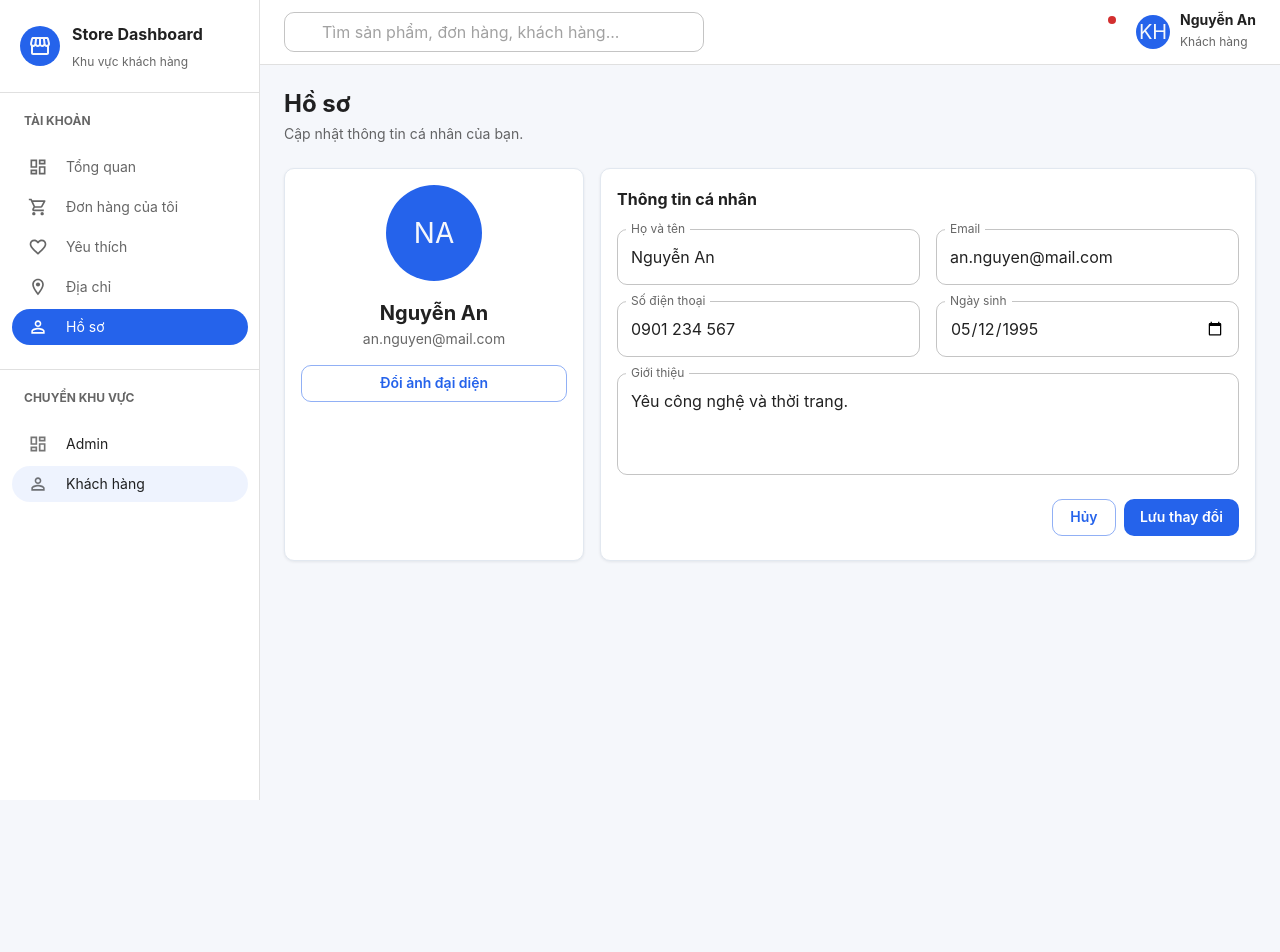
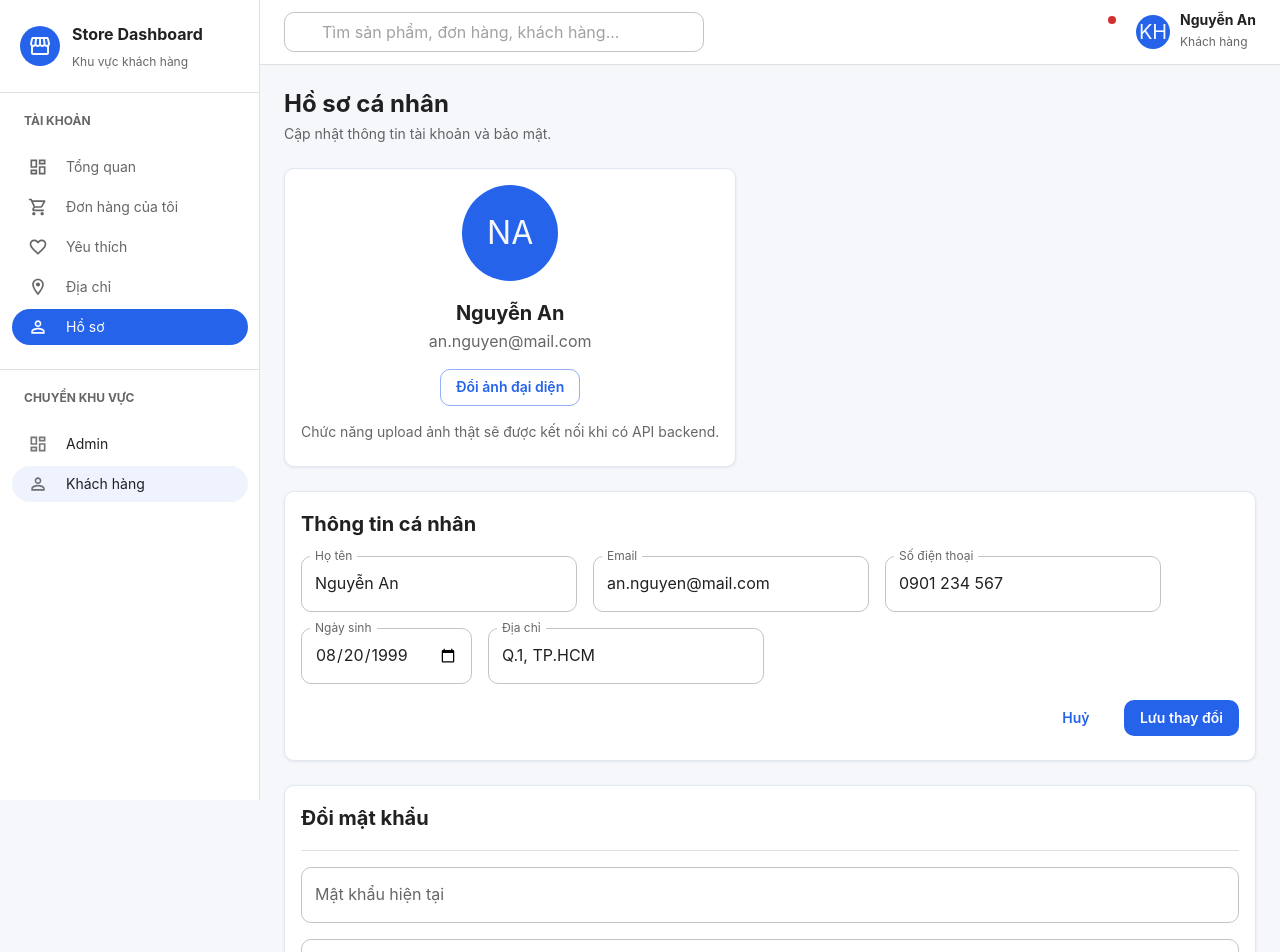
Before and after one commit to ntgitis/Dashboard_fe, a React (Vite) app: page /user/profile in a window 1280 px wide. Shown: the top 952 px of the page. Before the commit the page ends 800 px from the top, so only its background shows below. Built offline with nearby package versions, Linux system fonts and the light colour scheme; some icons are missing.

Commit message:
Complete user function

```diff
--- a/src/features/user/profile/UserProfilePage.jsx
+++ b/src/features/user/profile/UserProfilePage.jsx
@@ -1,59 +1,323 @@
+import { useMemo, useState } from "react";
 import {
   Avatar,
   Box,
   Button,
   Card,
   CardContent,
+  Divider,
+  Grid,
   Stack,
   TextField,
   Typography,
 } from "@mui/material";
+import { useSnackbar } from "notistack";
 import { PageHeader } from "@/components/common/PageHeader";
 
+const initialProfile = {
+  name: "Nguyễn An",
+  email: "an.nguyen@mail.com",
+  phone: "0901 234 567",
+  birthday: "1999-08-20",
+  address: "Q.1, TP.HCM",
+};
+
+const initialPasswordForm = {
+  currentPassword: "",
+  newPassword: "",
+  confirmPassword: "",
+};
+
+function getInitials(name) {
+  return name
+    .split(" ")
+    .filter(Boolean)
+    .slice(-2)
+    .map((word) => word[0])
+    .join("")
+    .toUpperCase();
+}
+
 export default function UserProfilePage() {
+  const { enqueueSnackbar } = useSnackbar();
+
+  const [profile, setProfile] = useState(initialProfile);
+  const [form, setForm] = useState(initialProfile);
+  const [passwordForm, setPasswordForm] = useState(initialPasswordForm);
+  const [profileErrors, setProfileErrors] = useState({});
+  const [passwordErrors, setPasswordErrors] = useState({});
+
+  const initials = useMemo(() => getInitials(profile.name), [profile.name]);
+
+  const handleProfileChange = (field) => (event) => {
+    setForm((prev) => ({
+      ...prev,
+      [field]: event.target.value,
+    }));
+
+    setProfileErrors((prev) => ({
+      ...prev,
+      [field]: "",
+    }));
+  };
+
+  const handlePasswordChange = (field) => (event) => {
+    setPasswordForm((prev) => ({
+      ...prev,
+      [field]: event.target.value,
+    }));
+
+    setPasswordErrors((prev) => ({
+      ...prev,
+      [field]: "",
+    }));
+  };
+
+  const validateProfile = () => {
+    const nextErrors = {};
+
+    if (!form.name.trim()) {
+      nextErrors.name = "Họ tên không được để trống";
+    }
+
+    if (!form.email.trim()) {
+      nextErrors.email = "Email không được để trống";
+    }
+
+    if (!form.phone.trim()) {
+      nextErrors.phone = "Số điện thoại không được để trống";
+    }
+
+    setProfileErrors(nextErrors);
+
+    return Object.keys(nextErrors).length === 0;
+  };
+
+  const validatePassword = () => {
+    const nextErrors = {};
+
+    if (!passwordForm.currentPassword.trim()) {
+      nextErrors.currentPassword = "Vui lòng nhập mật khẩu hiện tại";
+    }
+
+    if (!passwordForm.newPassword.trim()) {
+      nextErrors.newPassword = "Vui lòng nhập mật khẩu mới";
+    } else if (passwordForm.newPassword.length < 6) {
+      nextErrors.newPassword = "Mật khẩu mới tối thiểu 6 ký tự";
+    }
+
+    if (!passwordForm.confirmPassword.trim()) {
+      nextErrors.confirmPassword = "Vui lòng xác nhận mật khẩu mới";
+    } else if (passwordForm.confirmPassword !== passwordForm.newPassword) {
+      nextErrors.confirmPassword = "Mật khẩu xác nhận không khớp";
+    }
+
+    setPasswordErrors(nextErrors);
+
+    return Object.keys(nextErrors).length === 0;
+  };
+
+  const handleSaveProfile = () => {
+    if (!validateProfile()) return;
+
+    const normalizedProfile = {
+      name: form.name.trim(),
+      email: form.email.trim(),
+      phone: form.phone.trim(),
+      birthday: form.birthday,
+      address: form.address.trim(),
+    };
+
+    setProfile(normalizedProfile);
+    setForm(normalizedProfile);
+
+    enqueueSnackbar("Đã cập nhật hồ sơ thành công", {
+      variant: "success",
+    });
+  };
+
+  const handleResetProfile = () => {
+    setForm(profile);
+    setProfileErrors({});
+  };
+
+  const handleChangePassword = () => {
+    if (!validatePassword()) return;
+
+    setPasswordForm(initialPasswordForm);
+
+    enqueueSnackbar("Đã đổi mật khẩu thành công", {
+      variant: "success",
+    });
+  };
+
   return (
     <>
-      <PageHeader title="Hồ sơ" description="Cập nhật thông tin cá nhân của bạn." />
+      <PageHeader
+        title="Hồ sơ cá nhân"
+        description="Cập nhật thông tin tài khoản và bảo mật."
+      />
 
-      <Box sx={{ display: "grid", gridTemplateColumns: { xs: "1fr", lg: "300px 1fr" }, gap: 2 }}>
+      <Grid container spacing={3}>
+        <Grid item xs={12} md={4}>
           <Card>
-          <CardContent sx={{ textAlign: "center" }}>
-            <Avatar sx={{ width: 96, height: 96, mx: "auto", bgcolor: "primary.main", fontSize: 28 }}>
-              NA
+            <CardContent>
+              <Stack spacing={2} alignItems="center" textAlign="center">
+                <Avatar
+                  sx={{
+                    width: 96,
+                    height: 96,
+                    fontSize: 32,
+                    bgcolor: "primary.main",
+                  }}
+                >
+                  {initials}
                 </Avatar>
-            <Typography variant="h6" sx={{ mt: 2 }}>
-              Nguyễn An
+
+                <Box>
+                  <Typography variant="h6" fontWeight={700}>
+                    {profile.name}
                   </Typography>
-            <Typography variant="body2" color="text.secondary">
-              an.nguyen@mail.com
+                  <Typography color="text.secondary">
+                    {profile.email}
                   </Typography>
-            <Button variant="outlined" fullWidth sx={{ mt: 2 }}>
-              Đổi ảnh đại diện
+                </Box>
+
+                <Button variant="outlined">Đổi ảnh đại diện</Button>
+
+                <Typography color="text.secondary" variant="body2">
+                  Chức năng upload ảnh thật sẽ được kết nối khi có API backend.
+                </Typography>
+              </Stack>
+            </CardContent>
+          </Card>
+        </Grid>
+
+        <Grid item xs={12} md={8}>
+          <Stack spacing={3}>
+            <Card>
+              <CardContent>
+                <Stack spacing={2}>
+                  <Typography variant="h6" fontWeight={700}>
+                    Thông tin cá nhân
+                  </Typography>
+
+                  <Grid container spacing={2}>
+                    <Grid item xs={12} md={6}>
+                      <TextField
+                        label="Họ tên"
+                        value={form.name}
+                        onChange={handleProfileChange("name")}
+                        error={Boolean(profileErrors.name)}
+                        helperText={profileErrors.name}
+                        fullWidth
+                      />
+                    </Grid>
+
+                    <Grid item xs={12} md={6}>
+                      <TextField
+                        label="Email"
+                        value={form.email}
+                        onChange={handleProfileChange("email")}
+                        error={Boolean(profileErrors.email)}
+                        helperText={profileErrors.email}
+                        fullWidth
+                      />
+                    </Grid>
+
+                    <Grid item xs={12} md={6}>
+                      <TextField
+                        label="Số điện thoại"
+                        value={form.phone}
+                        onChange={handleProfileChange("phone")}
+                        error={Boolean(profileErrors.phone)}
+                        helperText={profileErrors.phone}
+                        fullWidth
+                      />
+                    </Grid>
+
+                    <Grid item xs={12} md={6}>
+                      <TextField
+                        label="Ngày sinh"
+                        type="date"
+                        value={form.birthday}
+                        onChange={handleProfileChange("birthday")}
+                        InputLabelProps={{ shrink: true }}
+                        fullWidth
+                      />
+                    </Grid>
+
+                    <Grid item xs={12}>
+                      <TextField
+                        label="Địa chỉ"
+                        value={form.address}
+                        onChange={handleProfileChange("address")}
+                        fullWidth
+                      />
+                    </Grid>
+                  </Grid>
+
+                  <Stack direction="row" spacing={2} justifyContent="flex-end">
+                    <Button onClick={handleResetProfile}>Huỷ</Button>
+
+                    <Button variant="contained" onClick={handleSaveProfile}>
+                      Lưu thay đổi
                     </Button>
+                  </Stack>
+                </Stack>
               </CardContent>
             </Card>
 
             <Card>
               <CardContent>
-            <Typography variant="subtitle1" fontWeight={700} sx={{ mb: 2 }}>
-              Thông tin cá nhân
+                <Stack spacing={2}>
+                  <Typography variant="h6" fontWeight={700}>
+                    Đổi mật khẩu
                   </Typography>
 
-            <Box sx={{ display: "grid", gridTemplateColumns: { xs: "1fr", sm: "1fr 1fr" }, gap: 2 }}>
-              <TextField label="Họ và tên" defaultValue="Nguyễn An" />
-              <TextField label="Email" defaultValue="an.nguyen@mail.com" />
-              <TextField label="Số điện thoại" defaultValue="0901 234 567" />
-              <TextField label="Ngày sinh" type="date" defaultValue="1995-05-12" InputLabelProps={{ shrink: true }} />
-              <TextField label="Giới thiệu" defaultValue="Yêu công nghệ và thời trang." multiline minRows={3} sx={{ gridColumn: { sm: "1 / -1" } }} />
-            </Box>
+                  <Divider />
 
-            <Stack direction="row" justifyContent="flex-end" spacing={1} sx={{ mt: 3 }}>
-              <Button variant="outlined">Hủy</Button>
-              <Button variant="contained">Lưu thay đổi</Button>
+                  <TextField
+                    label="Mật khẩu hiện tại"
+                    type="password"
+                    value={passwordForm.currentPassword}
+                    onChange={handlePasswordChange("currentPassword")}
+                    error={Boolean(passwordErrors.currentPassword)}
+                    helperText={passwordErrors.currentPassword}
+                    fullWidth
+                  />
+
+                  <TextField
+                    label="Mật khẩu mới"
+                    type="password"
+                    value={passwordForm.newPassword}
+                    onChange={handlePasswordChange("newPassword")}
+                    error={Boolean(passwordErrors.newPassword)}
+                    helperText={passwordErrors.newPassword}
+                    fullWidth
+                  />
+
+                  <TextField
+                    label="Xác nhận mật khẩu mới"
+                    type="password"
+                    value={passwordForm.confirmPassword}
+                    onChange={handlePasswordChange("confirmPassword")}
+                    error={Boolean(passwordErrors.confirmPassword)}
+                    helperText={passwordErrors.confirmPassword}
+                    fullWidth
+                  />
+
+                  <Stack direction="row" justifyContent="flex-end">
+                    <Button variant="contained" onClick={handleChangePassword}>
+                      Đổi mật khẩu
+                    </Button>
+                  </Stack>
                 </Stack>
               </CardContent>
             </Card>
-      </Box>
+          </Stack>
+        </Grid>
+      </Grid>
     </>
   );
 }
```
Lines whose indentation alone changed are shown as unchanged.
